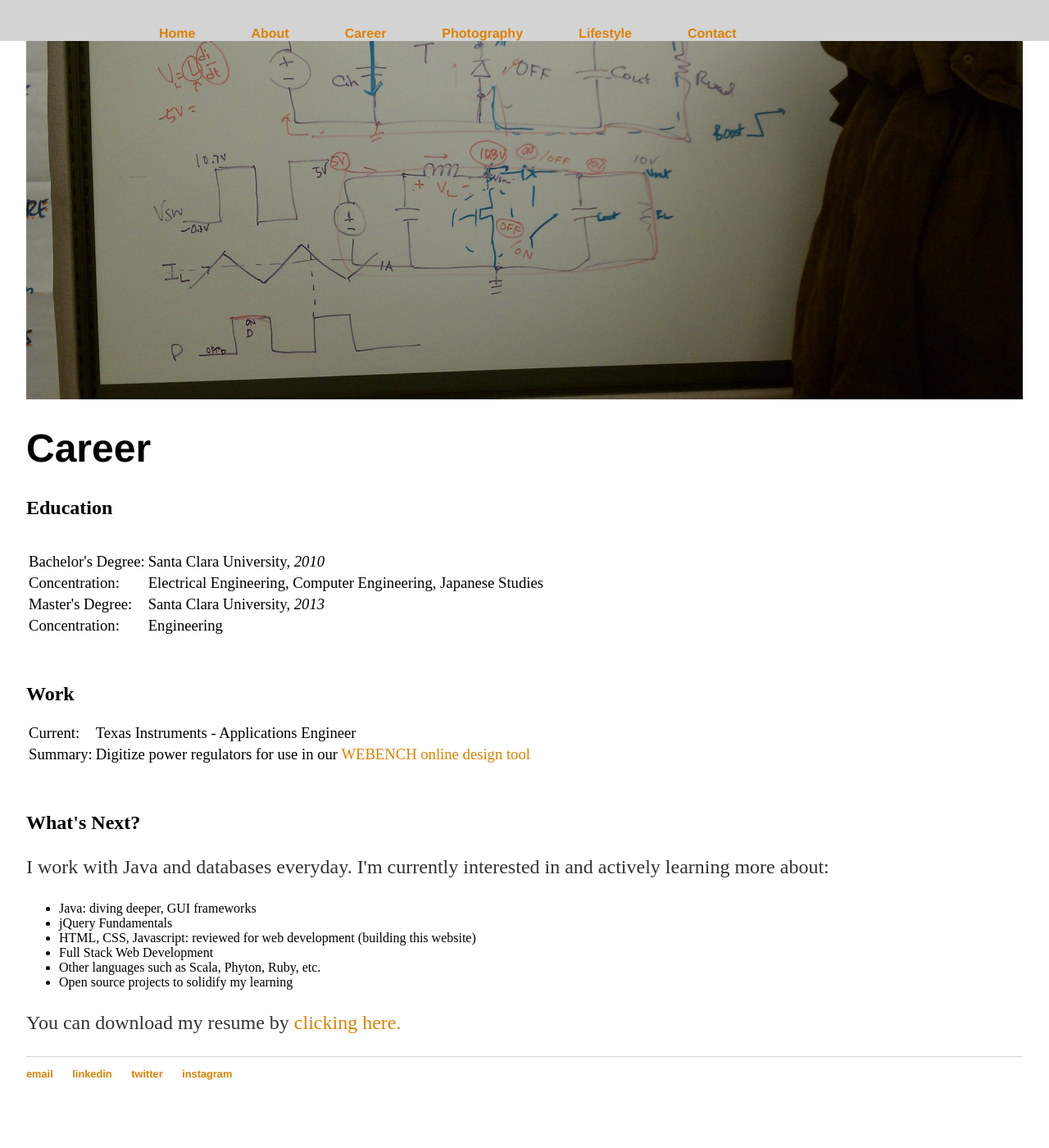
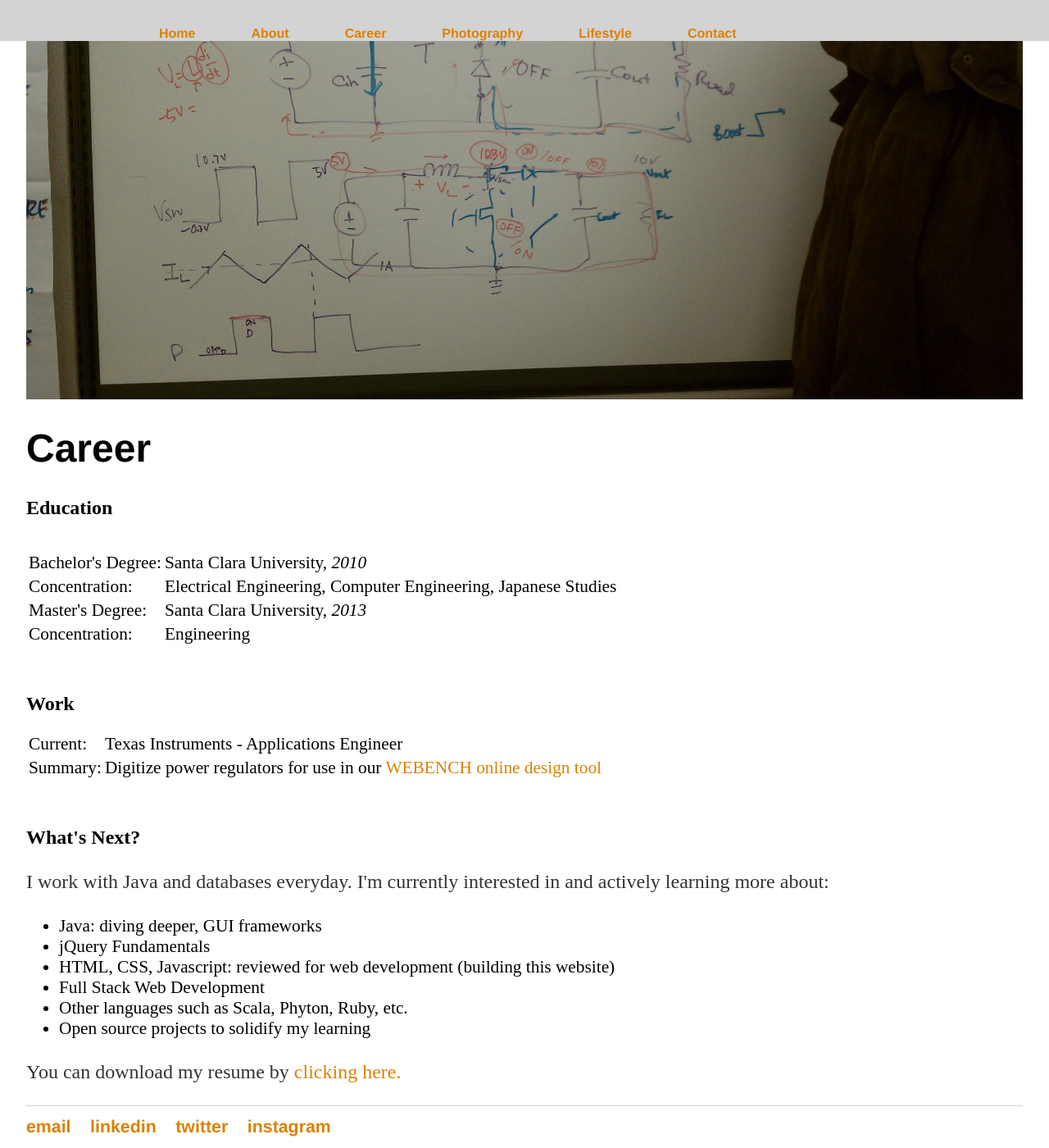
Before and after one commit to itsonlyjaz/itsonlyjaz.github.io, a Jekyll site: the page built from career/index.html, in a window 1280 px wide and 1400 px high, scrolled down 77 px. Shown: the whole window at 82% size. Built offline with Jekyll 4.4.1, drawn with Linux system fonts in a browser that asks for light colours; before the commit the page ends 1407 px from its top, so only the background shows below that.

Commit message:
Update main.css

```diff
--- a/css/main.css
+++ b/css/main.css
@@ -92,7 +92,11 @@ body {
 }
 
 td {
-    font-size: 14pt;
+    font-size: 16pt;
+}
+
+li {
+    font-size: 16pt;
 }
 
 
```
